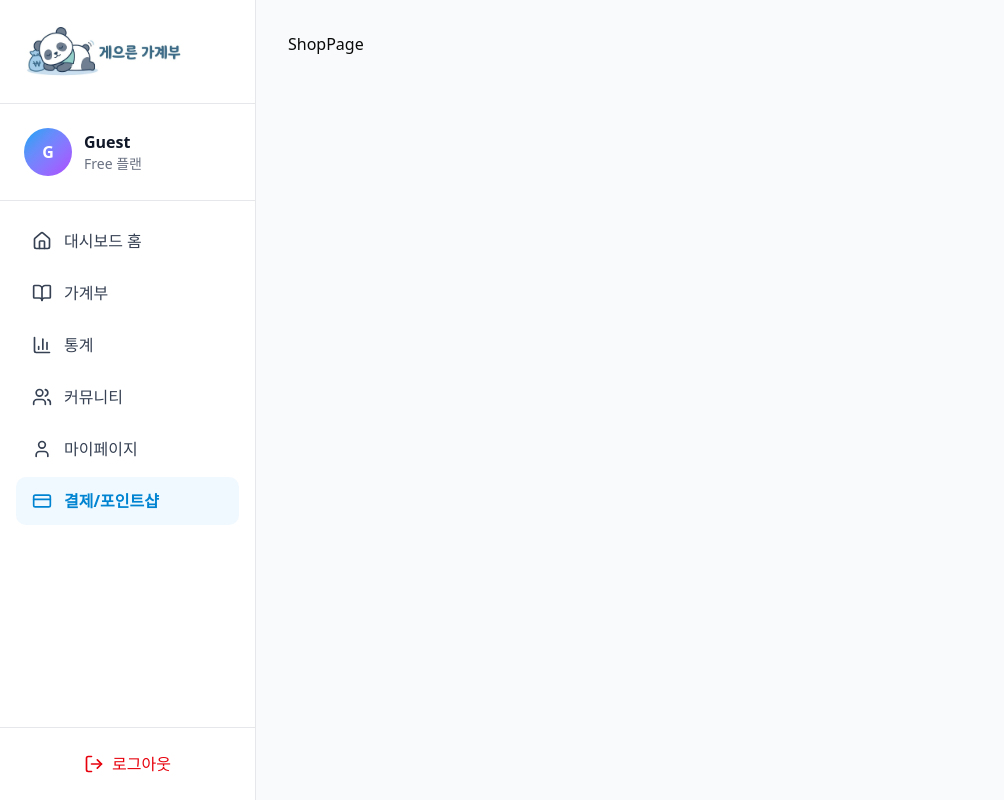
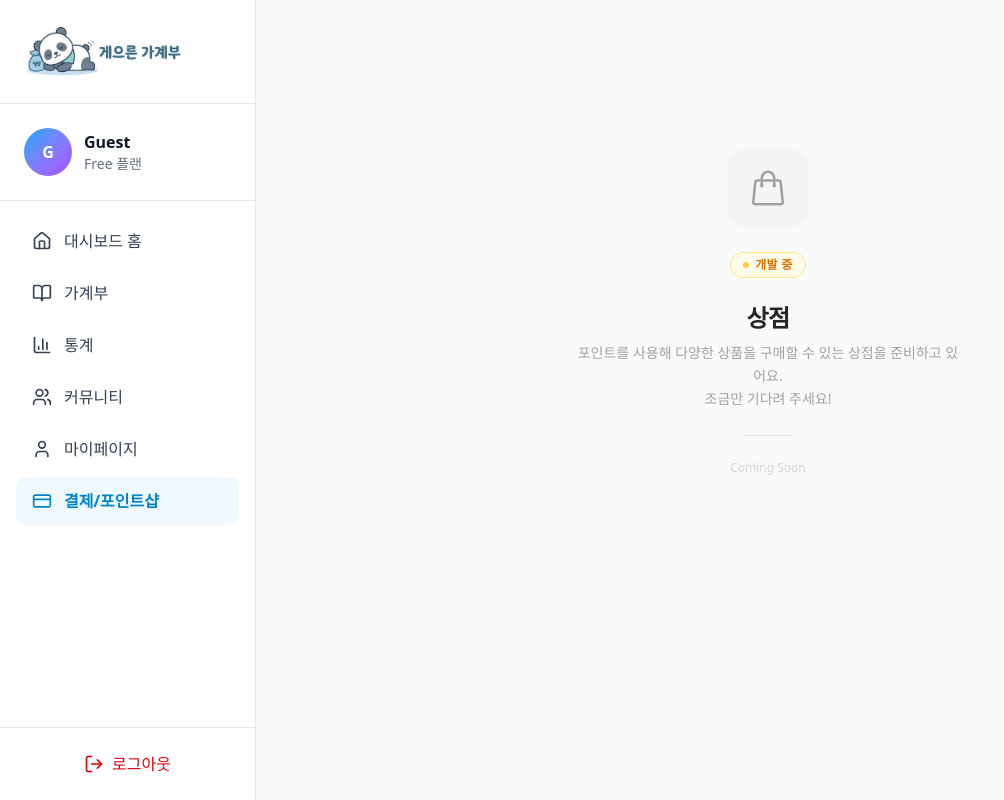
Before and after one commit to fin-track-org/fin-track-front-web, a Next.js app: page /home/shop in a window 1280 px wide. Shown: the whole page, without its empty margins (0-1004 px from the left). Built offline with nearby package versions, Linux system fonts and the light colour scheme; no server answers; a web font is replaced by a local one.

Commit message:
add: 포인트샵 ui 임시 구현

```diff
--- a/src/app/home/shop/page.tsx
+++ b/src/app/home/shop/page.tsx
@@ -1,7 +1,47 @@
 export default function ShopPage() {
   return (
-    <>
-      <h1>ShopPage</h1>
-    </>
+    <div className="flex flex-col items-center justify-center min-h-[70vh] px-4 text-center">
+      <div className="flex flex-col items-center gap-6 max-w-sm">
+        {/* Icon */}
+        <div className="w-20 h-20 rounded-2xl bg-neutral-100 flex items-center justify-center">
+          <svg
+            className="w-10 h-10 text-neutral-400"
+            fill="none"
+            stroke="currentColor"
+            strokeWidth={1.5}
+            viewBox="0 0 24 24"
+          >
+            <path
+              strokeLinecap="round"
+              strokeLinejoin="round"
+              d="M15.75 10.5V6a3.75 3.75 0 1 0-7.5 0v4.5m11.356-1.993 1.263 12c.07.665-.45 1.243-1.119 1.243H4.25a1.125 1.125 0 0 1-1.12-1.243l1.264-12A1.125 1.125 0 0 1 5.513 7.5h12.974c.576 0 1.059.435 1.119 1.007ZM8.625 10.5a.375.375 0 1 1-.75 0 .375.375 0 0 1 .75 0Zm7.5 0a.375.375 0 1 1-.75 0 .375.375 0 0 1 .75 0Z"
+            />
+          </svg>
+        </div>
+
+        {/* Badge */}
+        <span className="inline-flex items-center gap-1.5 px-3 py-1 rounded-full bg-amber-50 border border-amber-200 text-amber-600 text-xs font-semibold tracking-wide">
+          <span className="w-1.5 h-1.5 rounded-full bg-amber-400 animate-pulse" />
+          개발 중
+        </span>
+
+        {/* Title & Description */}
+        <div className="flex flex-col gap-2">
+          <h1 className="text-2xl font-bold text-neutral-800 tracking-tight">
+            상점
+          </h1>
+          <p className="text-sm text-neutral-400 leading-relaxed">
+            포인트를 사용해 다양한 상품을 구매할 수 있는 상점을 준비하고 있어요.
+            <br />
+            조금만 기다려 주세요!
+          </p>
+        </div>
+
+        {/* Divider */}
+        <div className="w-12 h-px bg-neutral-200" />
+
+        <p className="text-xs text-neutral-300">Coming Soon</p>
+      </div>
+    </div>
   );
 }
```
